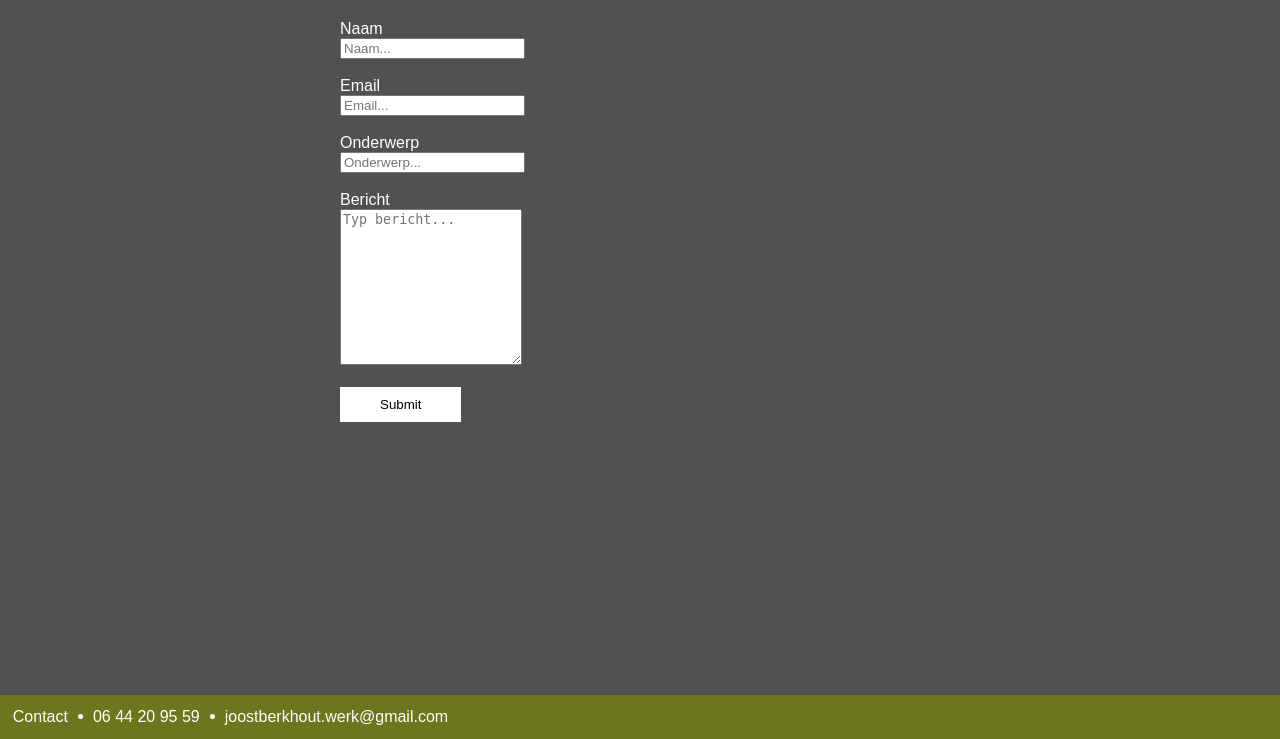
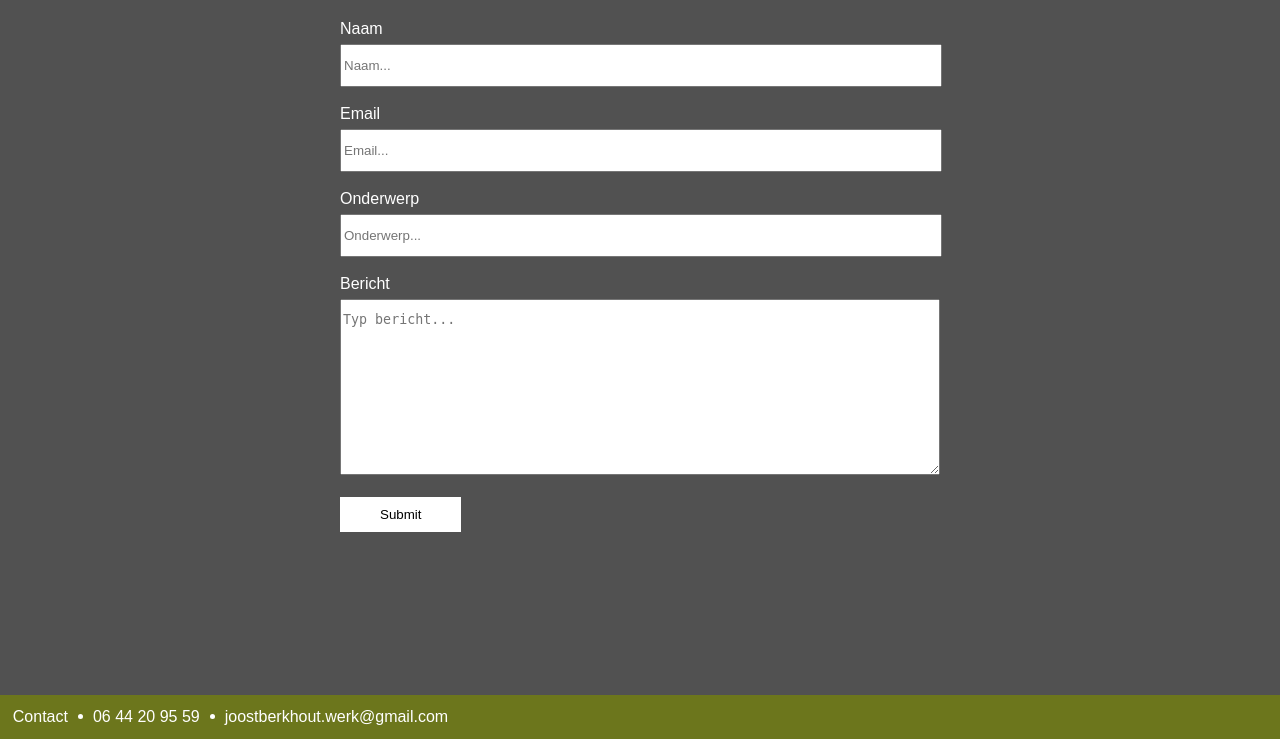
Before and after one commit to Joost-berkhout/portfolio_nieuw, a PHP site: page /php/contact.php in a window 1280 px wide. Shown: the part 105-844 px from the top of the page. Run offline with PHP 8.4, Linux system fonts and the light colour scheme.

Commit message:
fixing bug with contact form

```diff
--- a/css/main.css
+++ b/css/main.css
@@ -115,27 +115,36 @@ body {
   margin-left: auto;
   margin-right: auto;
 }
-/*labels for the text area's*/
+/* Text style for form labels */
 .text-contact label {
   display: block;
   color: #ffffff;
   font-family: sans-serif, Impact, 'Arial Narrow Bold', sans-serif;
 }
-/*make submit button look good*/
+/* make submit button look good */
 input[type=submit] {
-  /*submit button colors*/
   background-color: #ffffff;
   color: rgb(0, 0, 0);
-  /*makes the button bigger*/
   padding: 10px 40px;
-  /*submit button font*/
   font-family: sans-serif, Impact, 'Arial Narrow Bold', sans-serif;
   border: none;
 }
-/* submit button hover color */
+/* submit hover color */
 input[type=submit]:hover {
   background-color: #6C761C;
   color: #ffffff;
+}
+/* contact form layout for desktop */
+input[type=text],
+select,
+textarea {
+    /*width of the form*/
+    width: 99%;
+    /*adding padding on top and bottom*/
+    padding-top: 12px;
+    padding-bottom: 12px;
+    /*keeps contact form out of the v=navbar*/
+    margin-top: 6px;
 }
 /* Adjust the contact form layout for phone */
 @media (max-width: 768px) {
--- a/php/components/header/js/script.js
+++ b/php/components/header/js/script.js
@@ -1,13 +1,13 @@
-// script.js
-
+//make navbar margin so there cant content in the navbar
 window.addEventListener('load', function() {
   adjustContentMargin();
 });
-
+//make navbar margin so there cant content in the navbar
 window.addEventListener('resize', function() {
   adjustContentMargin();
 });
 
+//make footer stay under the page
 function adjustContentMargin() {
   var navbarHeight = document.querySelector('.navbar').offsetHeight;
   document.querySelector('.content').style.marginTop = navbarHeight + 'px';
--- a/php/home.php
+++ b/php/home.php
@@ -3,7 +3,6 @@
 <head>
     <meta charset="UTF-8">
     <meta name="viewport" content="width=device-width, initial-scale=1.0">
-
     <title>Home</title>
 </head>
 <body>
```
